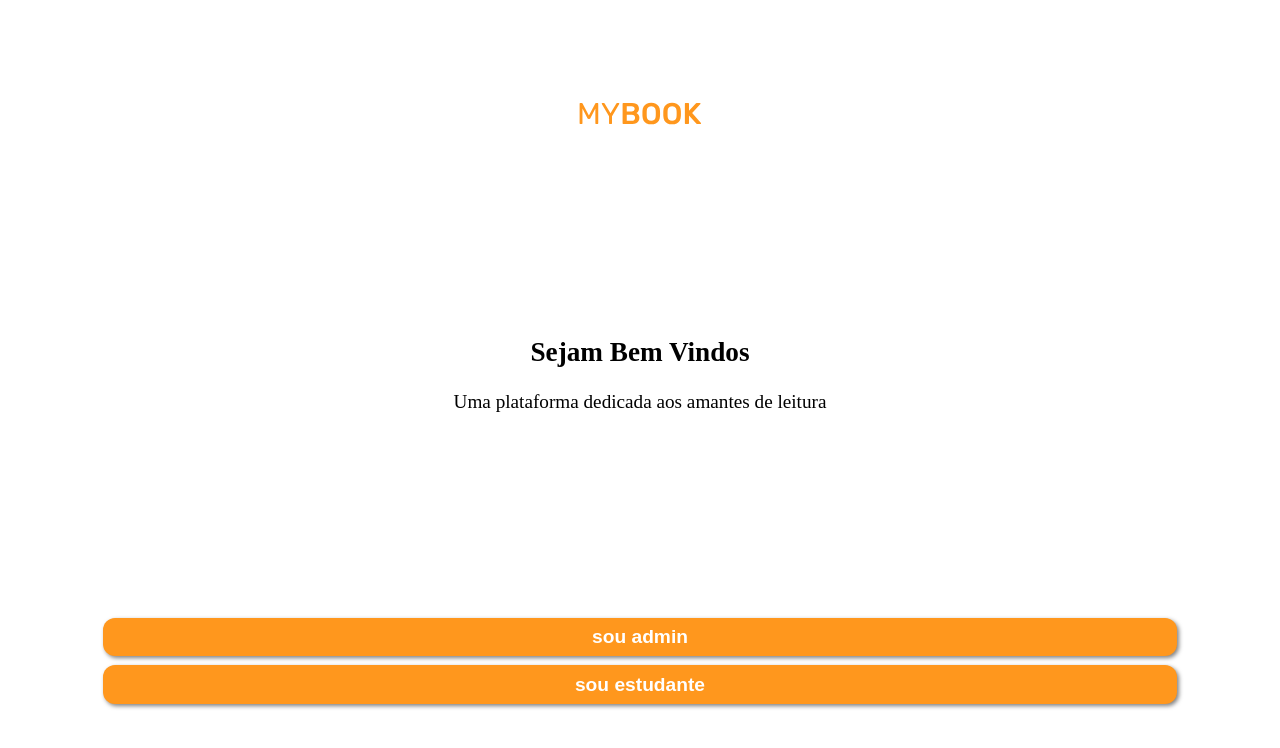
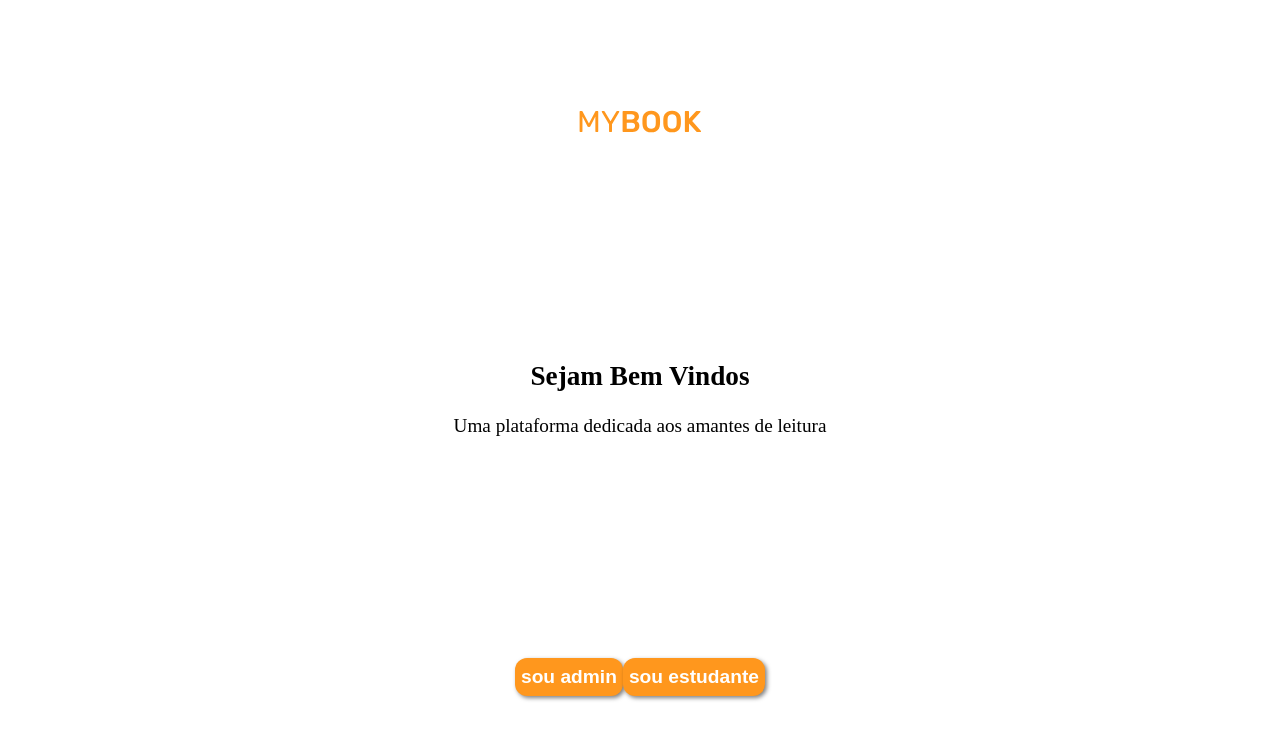
Before and after one commit to lucsap/db-project, a Next.js app in the folder frontend/: page / in a window 1280 px wide. Shown: the top 748 px of the page. Built offline with nearby package versions, Linux system fonts and the light colour scheme.

Commit message:
termina back

```diff
--- a/frontend/pages/index.module.css
+++ b/frontend/pages/index.module.css
@@ -51,7 +51,7 @@
 
 .btnContainer {
   display: flex;
-  flex-direction: column;
+  justify-content: center;
   width: 85%;
 }
 
--- a/frontend/pages/index.tsx
+++ b/frontend/pages/index.tsx
@@ -21,12 +21,10 @@ export default function Landing() {
                 </h2>
             </div>
             <div className={styles.btnContainer}>
-                <button onClick={handleClick} className={styles.btnPrimary}
-                >
+                <button onClick={handleClick} className={styles.btnPrimary} >
                     sou admin
                 </button>
-                <button onClick={handleClick} className={styles.btnPrimary}
-                >
+                <button onClick={handleClick} className={styles.btnPrimary} >
                     sou estudante
                 </button>
             </div>
```
